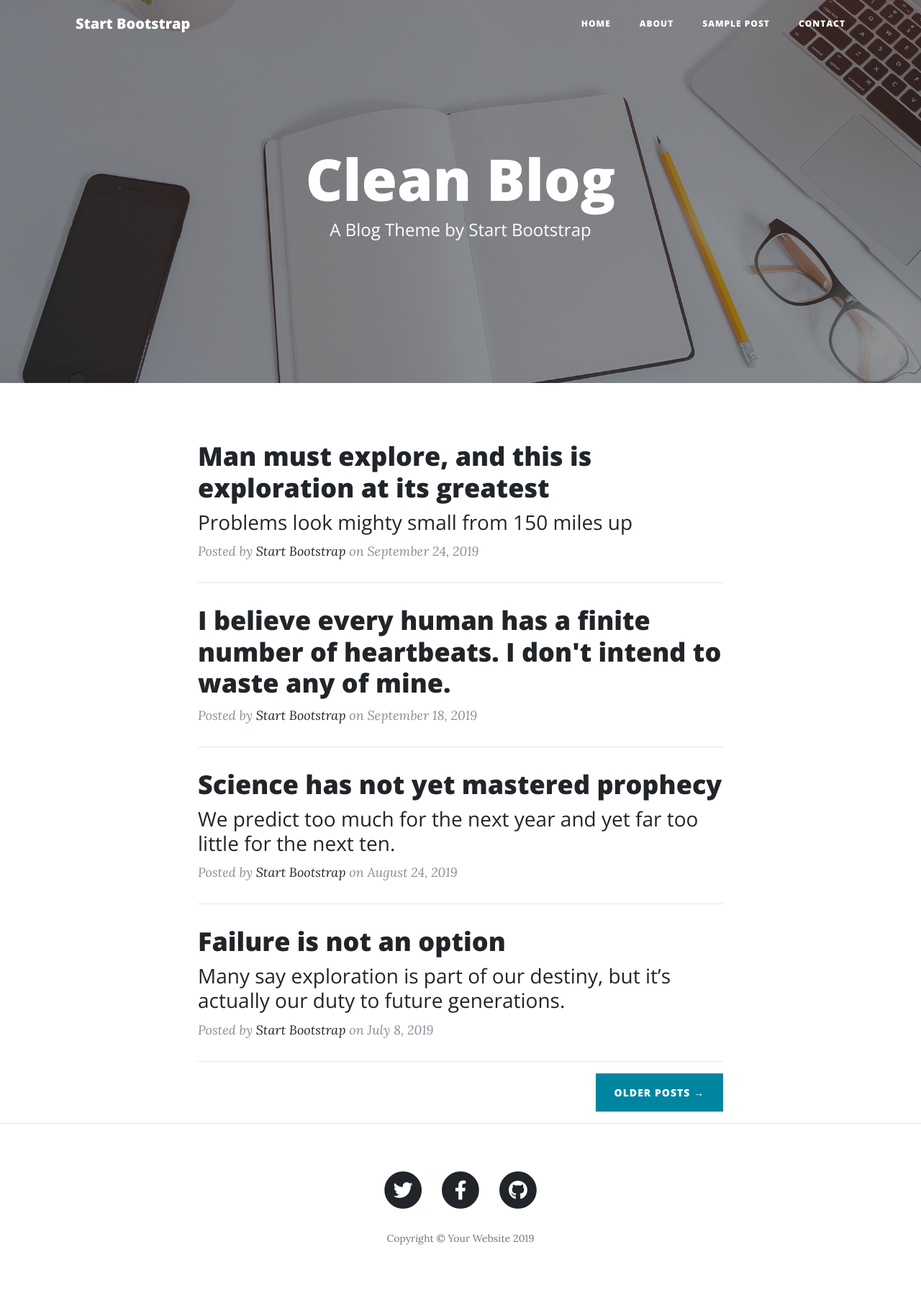
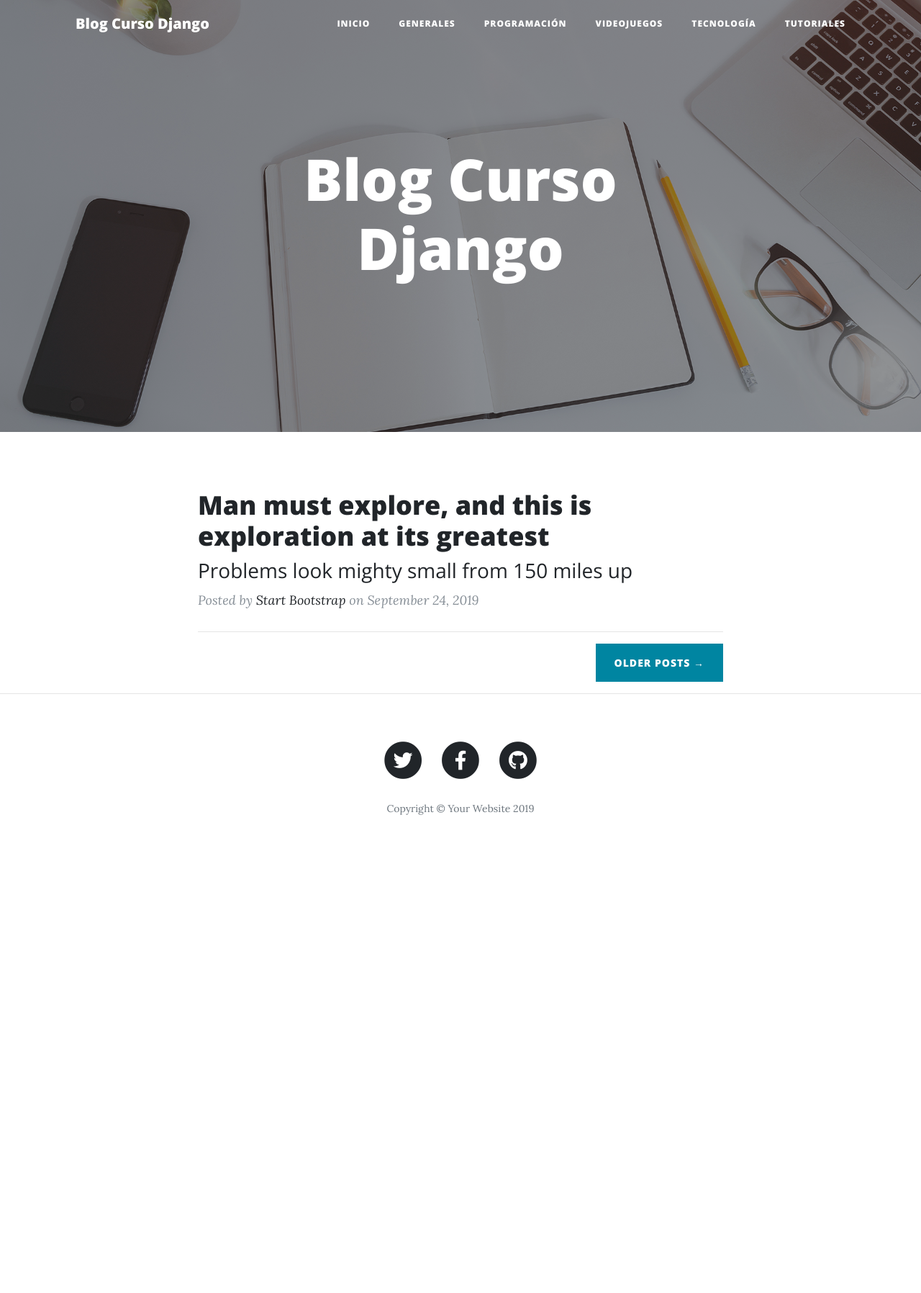
Before and after one commit to jonwilm/blog_django, a Django app: page / in a window 1280 px wide. Shown: the whole page at 72% size. After the commit the page ends 1132 px from the top, so only its background shows below. Run offline with Django 3.2, Linux system fonts and the light colour scheme; some libraries are stand-ins or nearby versions.

Commit message:
Herencia de plantillas

```diff
--- a/apps/blog/urls.py
+++ b/apps/blog/urls.py
@@ -1,6 +1,11 @@
 from django.urls import path
-from .views import Home
+from .views import Home, Generales, Programacion, Videojuegos, Tecnologia, Tutoriales
 
 urlpatterns = [
     path('', Home, name = 'index'),
+    path('generales/', Generales, name = 'generales'),
+    path('programacion/', Programacion, name = 'programacion'),
+    path('videojuegos/', Videojuegos, name = 'videojuegos'),
+    path('tecnologia/', Tecnologia, name = 'tecnologia'),
+    path('tutoriales/', Tutoriales, name = 'tutoriales'),
 ]
--- a/apps/blog/views.py
+++ b/apps/blog/views.py
@@ -2,3 +2,18 @@ from django.shortcuts import render
 
 def Home(request):
     return render(request, 'index.html')
+
+def Generales(request):
+    return render(request, 'generales.html')
+
+def Programacion(request):
+    return render(request, 'programacion.html')
+
+def Videojuegos(request):
+    return render(request, 'videojuegos.html')
+
+def Tecnologia(request):
+    return render(request, 'tecnologia.html')
+
+def Tutoriales(request):
+    return render(request, 'tutoriales.html')
--- a/templates/index.html
+++ b/templates/index.html
@@ -9,7 +9,7 @@
   <meta name="description" content="">
   <meta name="author" content="">
 
-  <title>Clean Blog - Start Bootstrap Theme</title>
+  <title>{% block title %}Blog Curso Django{% endblock title %}</title>
 
   <!-- Bootstrap core CSS -->
   <link href="{% static 'vendor/bootstrap/css/bootstrap.min.css' %}" rel="stylesheet">
@@ -29,7 +29,7 @@
   <!-- Navigation -->
   <nav class="navbar navbar-expand-lg navbar-light fixed-top" id="mainNav">
     <div class="container">
-      <a class="navbar-brand" href="index.html">Start Bootstrap</a>
+      <a class="navbar-brand" href="{% url 'blog:index' %}">Blog Curso Django</a>
       <button class="navbar-toggler navbar-toggler-right" type="button" data-toggle="collapse" data-target="#navbarResponsive" aria-controls="navbarResponsive" aria-expanded="false" aria-label="Toggle navigation">
         Menu
         <i class="fas fa-bars"></i>
@@ -37,16 +37,22 @@
       <div class="collapse navbar-collapse" id="navbarResponsive">
         <ul class="navbar-nav ml-auto">
           <li class="nav-item">
-            <a class="nav-link" href="index.html">Home</a>
+            <a class="nav-link" href="{% url 'blog:index' %}">Inicio</a>
           </li>
           <li class="nav-item">
-            <a class="nav-link" href="about.html">About</a>
+            <a class="nav-link" href="{% url 'blog:generales' %}">Generales</a>
           </li>
           <li class="nav-item">
-            <a class="nav-link" href="post.html">Sample Post</a>
+            <a class="nav-link" href="{% url 'blog:programacion' %}">Programación</a>
           </li>
           <li class="nav-item">
-            <a class="nav-link" href="contact.html">Contact</a>
+            <a class="nav-link" href="{% url 'blog:videojuegos' %}">Videojuegos</a>
+          </li>
+          <li class="nav-item">
+            <a class="nav-link" href="{% url 'blog:tecnologia' %}">Tecnología</a>
+          </li>
+          <li class="nav-item">
+            <a class="nav-link" href="{% url 'blog:tutoriales' %}">Tutoriales</a>
           </li>
         </ul>
       </div>
@@ -54,14 +60,18 @@
   </nav>
 
   <!-- Page Header -->
-  <header class="masthead" style="background-image: url('{% static 'img/home-bg.jpg' %}')">
+  <header class="masthead" style="background-image: url({% block image_ppal %}{% static 'img/home-bg.jpg' %}{% endblock image_ppal %})">
     <div class="overlay"></div>
     <div class="container">
       <div class="row">
         <div class="col-lg-8 col-md-10 mx-auto">
           <div class="site-heading">
-            <h1>Clean Blog</h1>
-            <span class="subheading">A Blog Theme by Start Bootstrap</span>
+            <h1>
+              {% block title_ppal %}
+                Blog Curso Django
+              {% endblock title_ppal %}
+            </h1>
+            {# <span class="subheading">A Blog Theme by Start Bootstrap</span> #}
           </div>
         </div>
       </div>
@@ -83,46 +93,7 @@
           </a>
           <p class="post-meta">Posted by
             <a href="#">Start Bootstrap</a>
-            on September 24, 2019</p>
-        </div>
-        <hr>
-        <div class="post-preview">
-          <a href="post.html">
-            <h2 class="post-title">
-              I believe every human has a finite number of heartbeats. I don't intend to waste any of mine.
-            </h2>
-          </a>
-          <p class="post-meta">Posted by
-            <a href="#">Start Bootstrap</a>
-            on September 18, 2019</p>
-        </div>
-        <hr>
-        <div class="post-preview">
-          <a href="post.html">
-            <h2 class="post-title">
-              Science has not yet mastered prophecy
-            </h2>
-            <h3 class="post-subtitle">
-              We predict too much for the next year and yet far too little for the next ten.
-            </h3>
-          </a>
-          <p class="post-meta">Posted by
-            <a href="#">Start Bootstrap</a>
-            on August 24, 2019</p>
-        </div>
-        <hr>
-        <div class="post-preview">
-          <a href="post.html">
-            <h2 class="post-title">
-              Failure is not an option
-            </h2>
-            <h3 class="post-subtitle">
-              Many say exploration is part of our destiny, but it’s actually our duty to future generations.
-            </h3>
-          </a>
-          <p class="post-meta">Posted by
-            <a href="#">Start Bootstrap</a>
-            on July 8, 2019</p>
+          on September 24, 2019</p>
         </div>
         <hr>
         <!-- Pager -->
```
Also changed, not shown: templates/generales.html (added, +16 -0 lines), templates/programacion.html (added, +16 -0 lines), templates/tecnologia.html (added, +16 -0 lines), templates/tutoriales.html (added, +16 -0 lines), templates/videojuegos.html (added, +16 -0 lines), static/img/generales.jpg (added), static/img/programacion.jpg (added), static/img/tecnologia.jpg (added), static/img/tutoriales.jpg (added), static/img/videojuegos.jpg (added).
